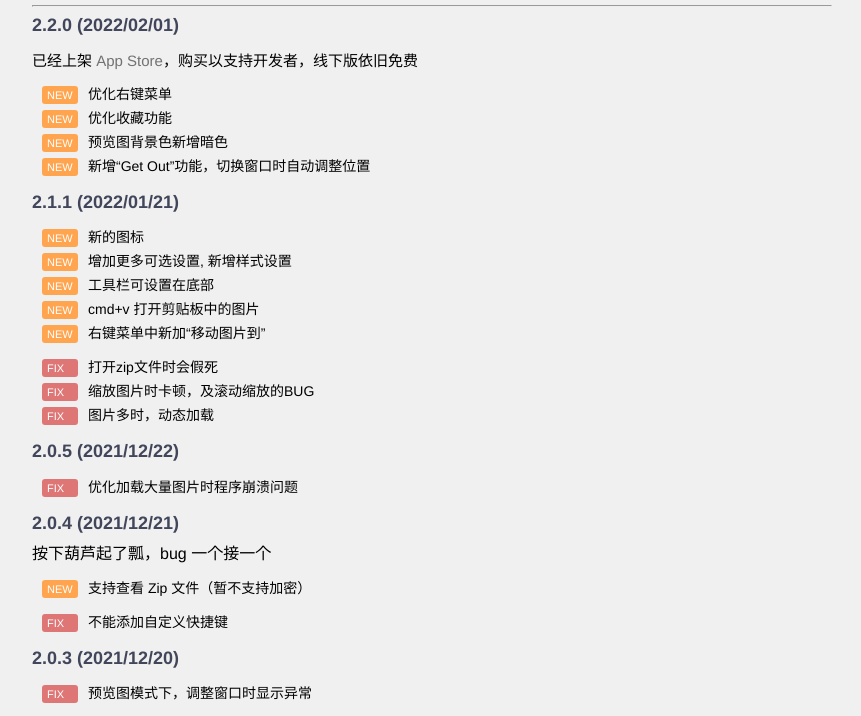
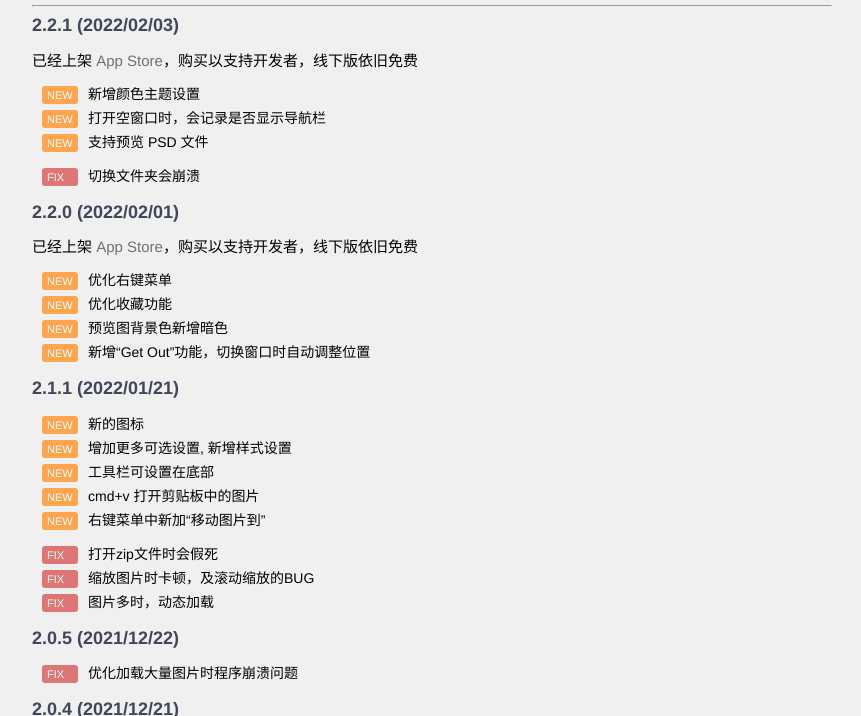
Before and after one commit to wl879/wl879.github.io, a plain HTML site: page apps/picview/note.html in a window 1280 px wide. Shown: the part 63-779 px from the top of the page, without its empty margins (208-1069 px from the left). Drawn offline with Linux system fonts and the light colour scheme.

Commit message:
picview v2.2.1

```diff
--- a/apps/picview/note.html
+++ b/apps/picview/note.html
@@ -41,6 +41,20 @@
                 </div>
             </div>
             <hr/>
+            <div>
+                <h3>2.2.1 (2022/02/03) </h3>
+                <p>已经上架 <a href="https://apps.apple.com/us/app/picture-view-app/id1606275031">App Store</a>，购买以支持开发者，线下版依旧免费</p>
+                <div>
+                    <ul class="new">
+                        <li>新增颜色主题设置</li>
+                        <li>打开空窗口时，会记录是否显示导航栏</li>
+                        <li>支持预览 PSD 文件</li>
+                    </ul>
+                    <ul class="fix">
+                        <li>切换文件夹会崩溃</li>
+                    </ul>
+                </div>
+            </div>
             <div>
                 <h3>2.2.0 (2022/02/01) </h3>
                 <p>已经上架 <a href="https://apps.apple.com/us/app/picture-view-app/id1606275031">App Store</a>，购买以支持开发者，线下版依旧免费</p>
```
Also changed, not shown: apps/picview/appcase.xml (+7 -1 lines), apps/picview/index.html (+7 -8 lines), 1 other file.
